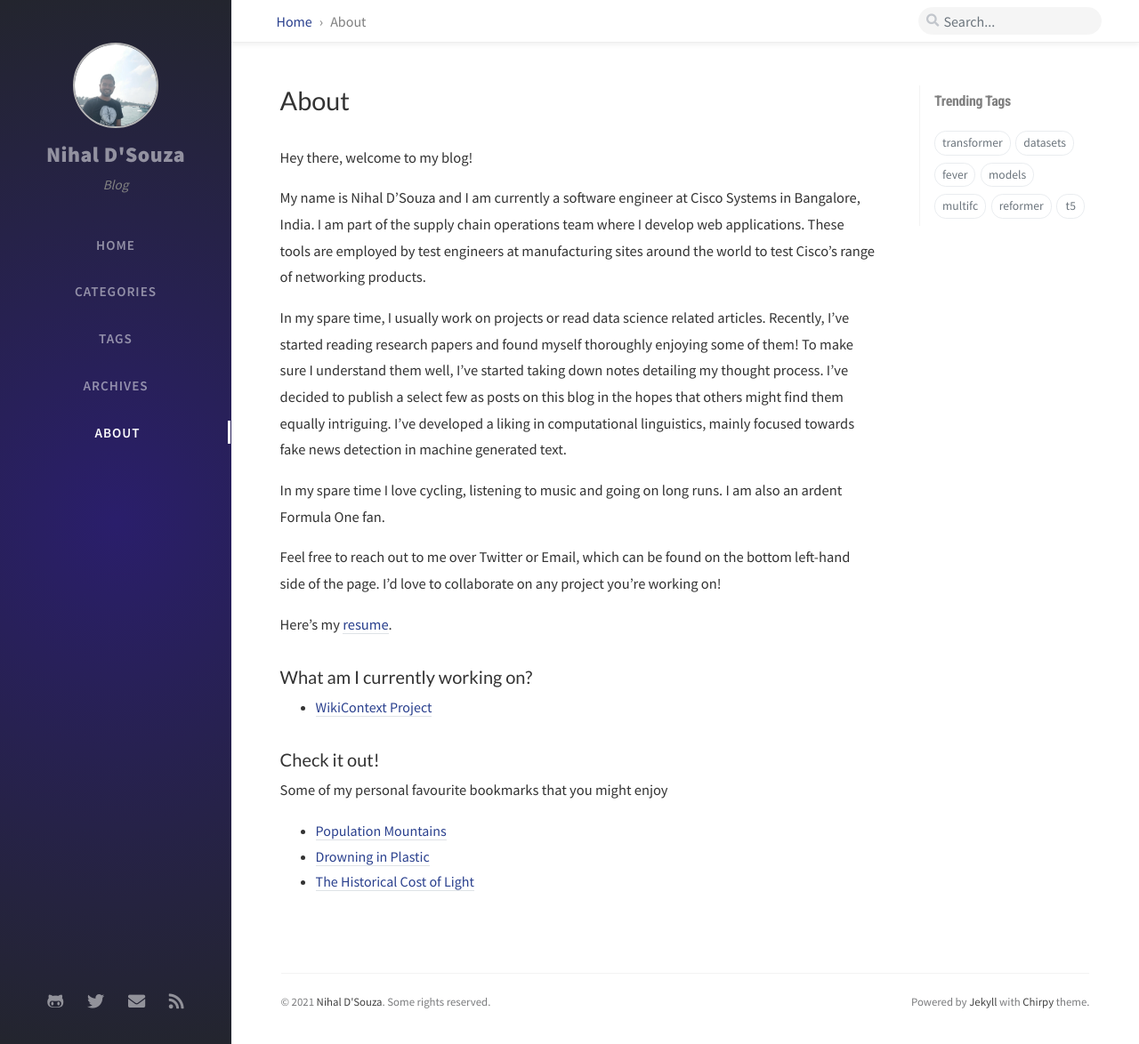
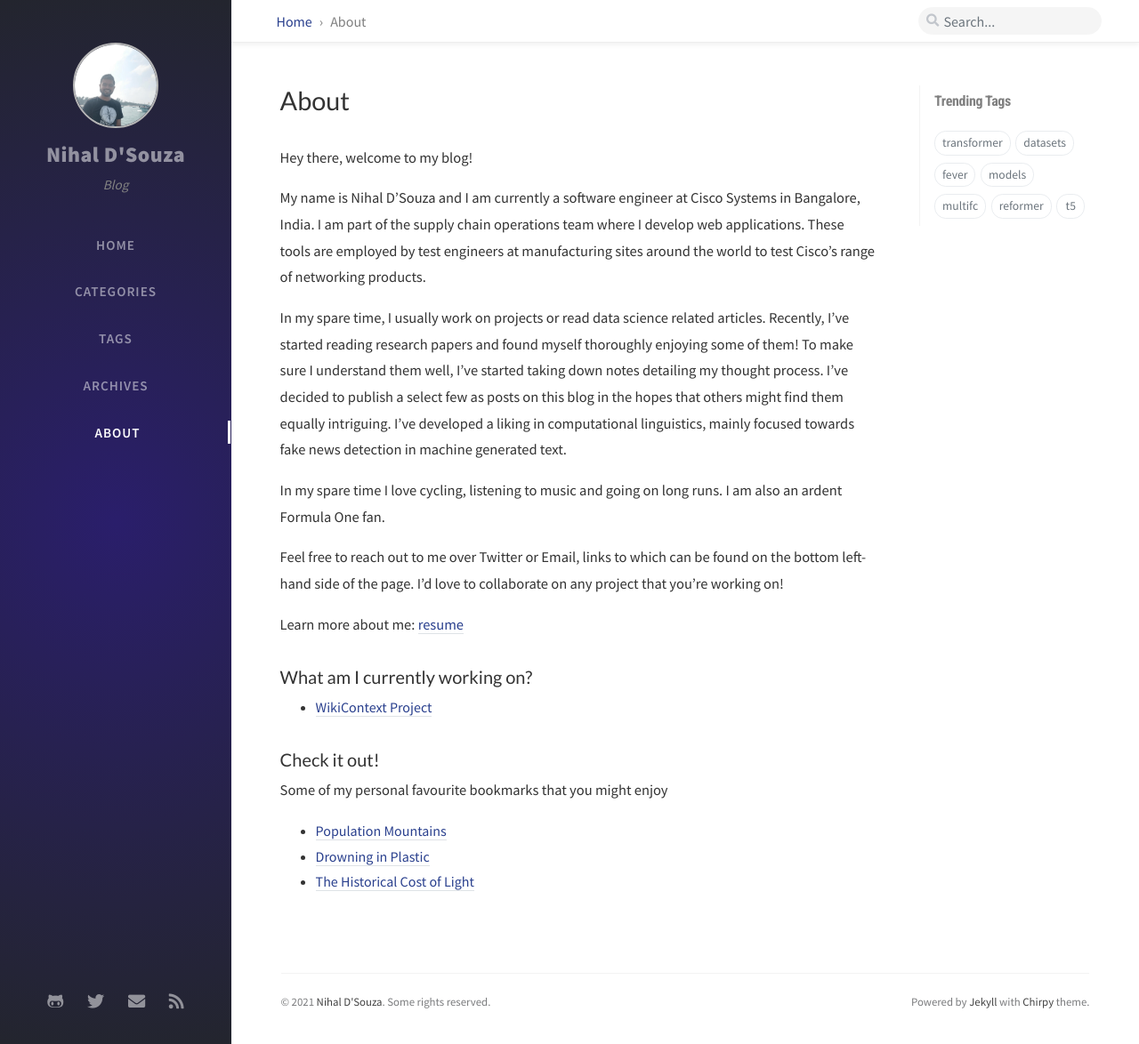
Before and after one commit to nihaldsouza/nihaldsouza.github.io, a Jekyll site: the page built from tabs/about.md, in a window 1280 px wide and 1174 px high. Shown: the whole window at 89% size. Built offline with Jekyll 4.4.1, drawn with Linux system fonts in a browser that asks for light colours; nearby versions of some CDN libraries; comment, search, counter and statistics services are not loaded.

Commit message:
Update about.md

```diff
--- a/tabs/about.md
+++ b/tabs/about.md
@@ -16,9 +16,9 @@ In my spare time, I usually work on projects or read data science related articl
 
 In my spare time I love cycling, listening to music and going on long runs. I am also an ardent Formula One fan.
 
-Feel free to reach out to me over Twitter or Email, which can be found on the bottom left-hand side of the page. I'd love to collaborate on any project you're working on!
+Feel free to reach out to me over Twitter or Email, links to which can be found on the bottom left-hand side of the page. I'd love to collaborate on any project that you're working on!
 
-Here's my [resume](/assets/resume.pdf).
+Learn more about me: [resume](/assets/resume.pdf)
 
 ### What am I currently working on?
 
```
